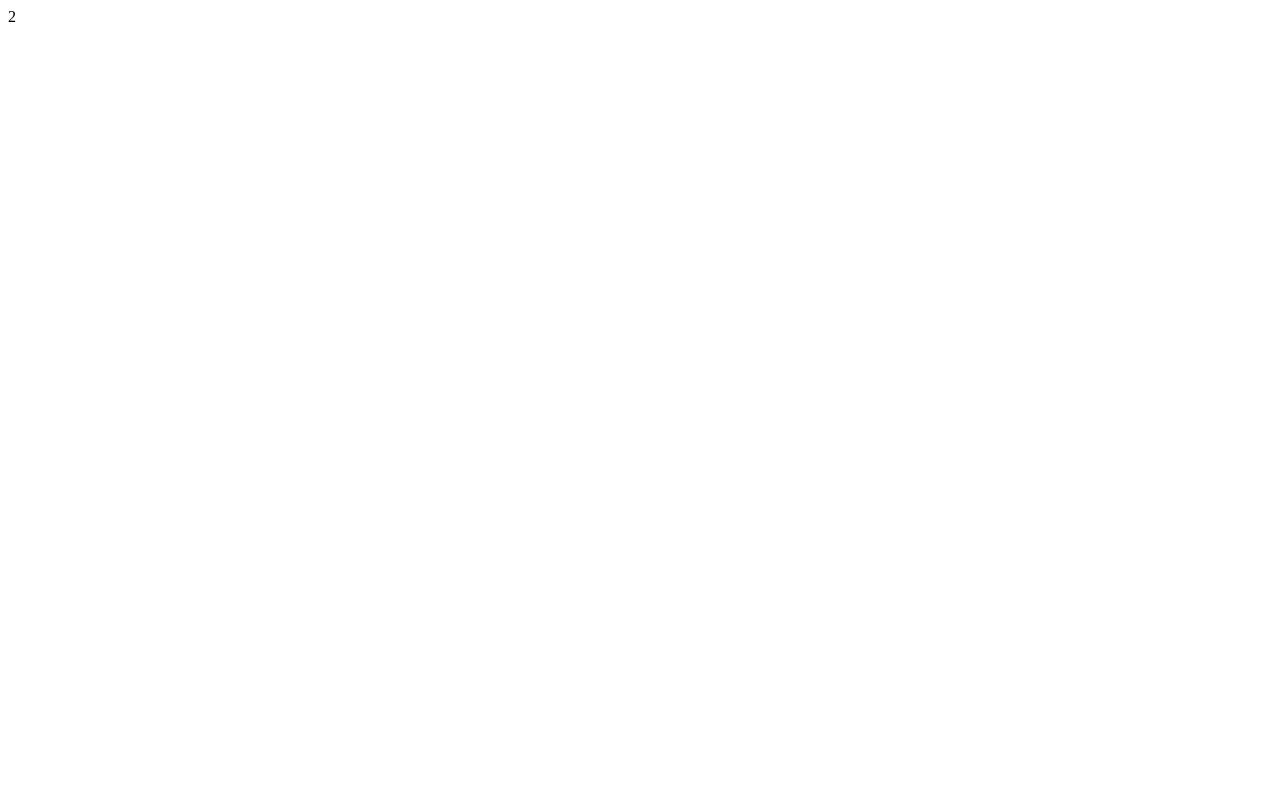
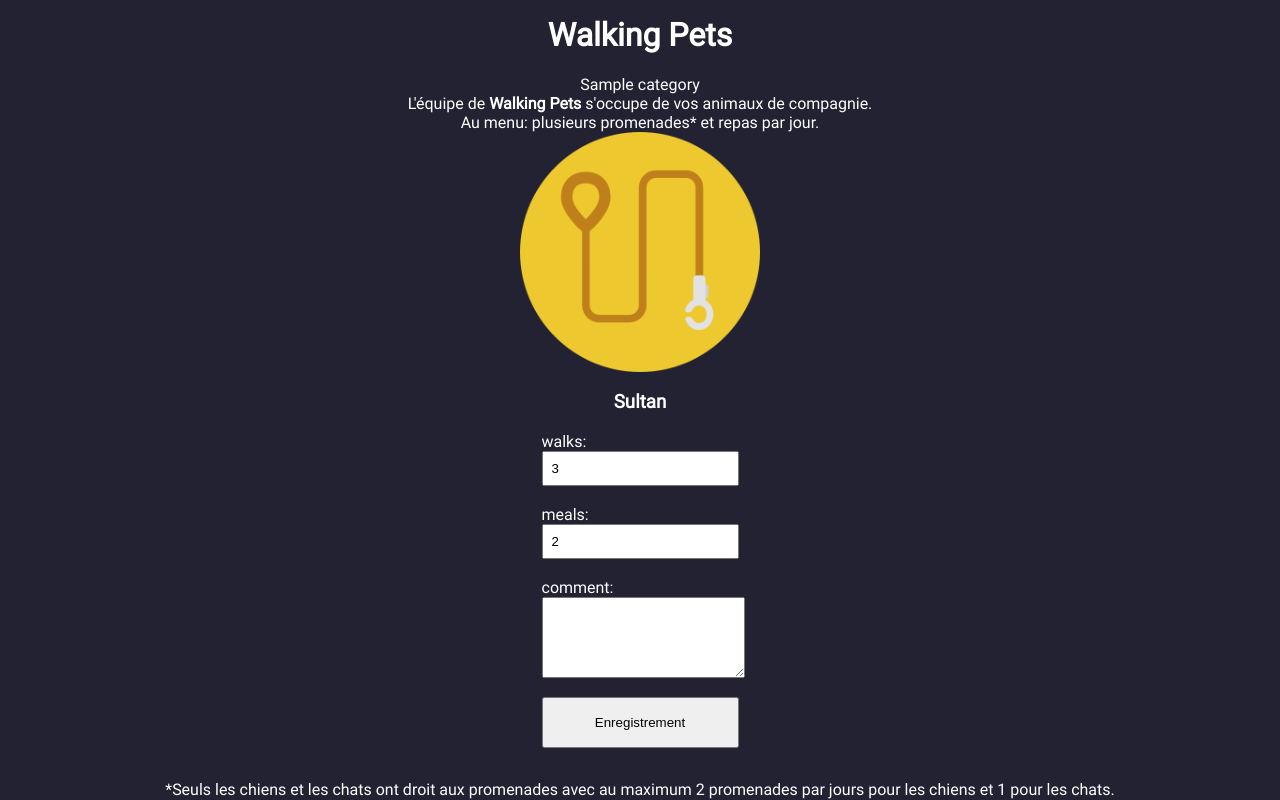
Before and after one commit to Littl3T/www, a PHP site: page /walkingPets/modif_pet.php?id_pet=2 in a window 1280 px wide. Before the commit the page is almost empty. Run offline with PHP 8.4, Linux system fonts and the light colour scheme; data comes from the database, SQL or seed files in the repository; tables that the repository leaves empty or names only in its code hold one stand-in row (values such as "Sample post").

Commit message:
WalkingPEtsDone

```diff
--- a/walkingPets/_bd.php
+++ b/walkingPets/_bd.php
@@ -5,7 +5,7 @@ $nomBD='walkingpets';
 $user='root';
 $mdp='';
 try {
- $bd=new PDO('mysql:host='.$hote.';dbname='.$nomBD, $user, $mdp);
+ $bd= new PDO('mysql:host='.$hote.';dbname='.$nomBD, $user, $mdp);
  $bd->exec("SET NAMES 'utf8'");
 }
 catch (Exception $e) {
--- a/walkingPets/modif_pet.php
+++ b/walkingPets/modif_pet.php
@@ -1,19 +1,70 @@
+<?php include "_bd.php" ?>
 <?php
-    include "_bd.php"
+session_start();
+$id_pet = (int)$_GET["id_pet"];
+
+$reqinfos=$bd->prepare('SELECT p.id_pet,p.name,p.walks,p.meals,p.comment,c.max_walks FROM pets AS p LEFT JOIN categories AS c ON p.id_cat = c.id_cat WHERE p.id_pet=:id;');
+$reqinfos->bindValue(':id', $id_pet);
+$reqinfos->execute();
+$count = $reqinfos->rowCount();
+$infos=$reqinfos->fetch();
+
+if ( !empty($infos) and $count === 1 ) {
+    $pet_name = $infos['name'];
+    $pet_walks =(int) $infos['walks'];
+    $pet_meals =(int) $infos['meals'];
+    $pet_comment = $infos['comment'];
+    $pet_max_walks =(int) $infos['max_walks'];
+} else{
+    header("Location:index.php");
+};
+$reqinfos->closeCursor();
 ?>
+
 <?php
-$id_pet = $_GET["id_pet"]
+if (isset($_POST['save'])) {
+    $walks = (int) $_POST['walks'];
+    $meals = (int) $_POST['meals'];
+    $comment = $_POST['comment'];
+    $reqUpdate=$bd->prepare('UPDATE pets AS p SET p.walks=:walks,p.meals=:meals,p.comment=:comment WHERE id_pet=:id_pet;');
+    $reqUpdate->bindvalue(':walks',$walks);
+    $reqUpdate->bindvalue(':meals',$meals);
+    $reqUpdate->bindvalue(':comment',$comment);
+    $reqUpdate->bindvalue(':id_pet',$id_pet);
+    $reqUpdate->execute();
+    $_SESSION['pets'][$id_pet]=true;
+    header("Location:index.php");
+}
 ?>
+
 <!DOCTYPE html>
 <html lang="en">
 <head>
     <meta charset="UTF-8">
     <meta name="viewport" content="width=device-width, initial-scale=1.0">
     <title>WalkingPets</title>
+    <link rel="stylesheet" href="style.css">
 </head>
-<body>
-    <?php
-    echo $id_pet;
-    ?>
+<body id="form_body">
+    <?php include "_header.php"; ?>
+    <div id="form">
+        <img id="leash" src="icons\leash.png" alt="Leash Wlaking Pets">
+        <?php
+        echo "<h3> $pet_name </h3>";
+        ?>
+        <form action="<?php echo "modif_pet.php?id_pet="."$id_pet"; ?>" method="post">
+            <label for="walks">walks: </label>
+                <input type="number" id="walks" name="walks" step="1" min="0" value="<?php if (isset($pet_walks)) echo $pet_walks; ?>">
+            <br>
+            <label for="meals">meals: </label>
+                <input type="number" id="meals" name="meals" step="1" min="0" value="<?php if (isset($pet_meals)) echo $pet_meals; ?>">
+            <br>
+            <label for="comment">comment: </label>
+    <textarea name="comment" id="comment" col="33" rows="5"><?php if (isset($pet_comment)) echo $pet_comment; ?></textarea>
+            <br>
+            <button type="submit" name="save" value="save">Enregistrement</button>
+        </form>
+    </div>
+    <p id="comment">*Seuls les chiens et les chats ont droit aux promenades avec au maximum 2 promenades par jours pour les chiens et 1 pour les chats.</p>
 </body>
 </html>
--- a/walkingPets/style.css
+++ b/walkingPets/style.css
@@ -60,7 +60,7 @@ figcaption h3 {
     margin: -0.5rem 0 0.5rem 0;
 }
 #comment{
-    margin-top: 3rem;
+    margin: 3rem 2rem;
     width: 100%;
     text-align: center;
 }
@@ -74,3 +74,39 @@ a{
 a:hover{
     background-color: rgba(255, 166, 0, 0.534);
 }
+
+#form_body{
+    display: flex;
+    flex-direction: column;
+    align-items: center;
+}
+#leash{
+    width: 15rem;
+    height: auto;
+}
+#form{
+    width: 70vh;
+    height: max-content;
+    display: flex;
+    flex-flow: column nowrap;
+    justify-content: center;
+    align-items: center;
+}
+textarea, #comment{
+    margin: 0;
+}
+#form form{
+    margin-bottom: 2rem;
+    display: flex;
+    flex-flow: column nowrap;
+    justify-items: center;
+}
+#form form input{
+    padding: 0.5rem ;
+}
+#form form button {
+    padding:1rem;
+}
+.visited{
+    color: yellow;
+}
```
Also changed, not shown: walkingPets/index.php (+10 -4 lines), walkingPets/_header.php (line endings or trailing spaces).
